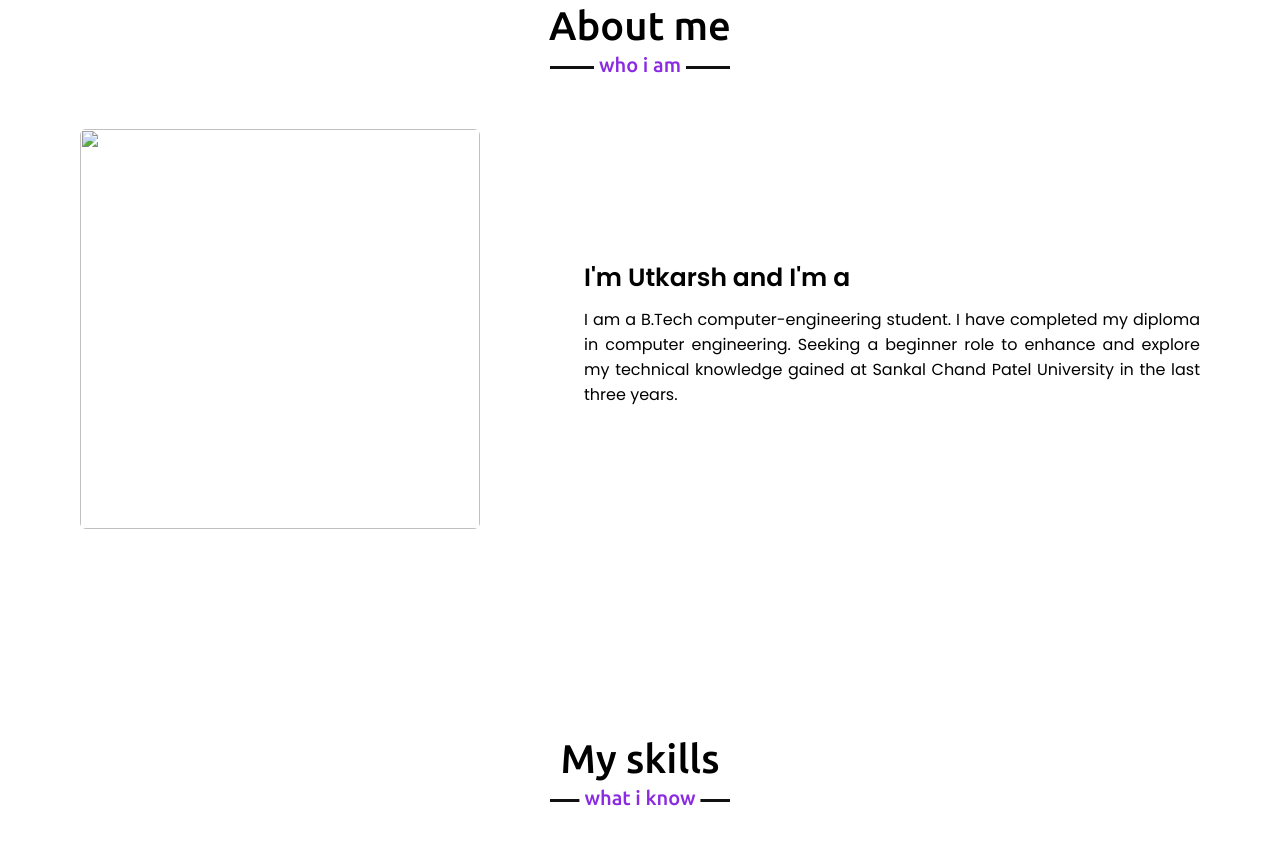
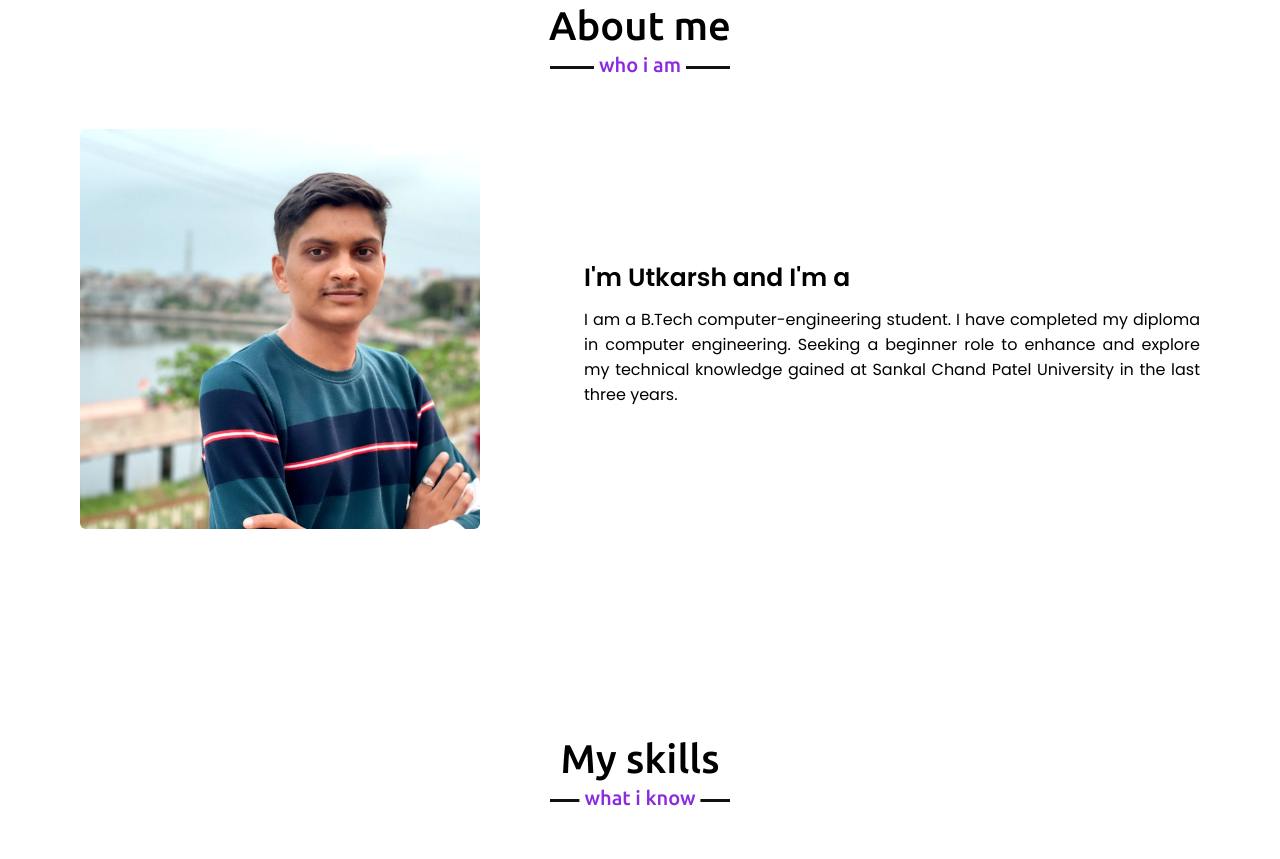
Before and after one commit to Utkarshp375/intren, a plain HTML site: page index.html in a window 1280 px wide. Shown: the part 897-1756 px from the top of the page. Drawn offline with Linux system fonts and the light colour scheme; files whose address does not match are found by name.

Commit message:
Update index.html

```diff
--- a/index.html
+++ b/index.html
@@ -25,7 +25,6 @@
         </div>
     </nav>
 
-    <!-- home section start -->
     <section class="home" id="home">
         <div class="max-width">
             <div class="home-content">
@@ -40,7 +39,7 @@
             <h2 class="title">About me</h2>
             <div class="about-content">
                 <div class="column left">
-                    <img src="images/profile-1.jpeg" alt="">
+                    <img src="profile-1.jpeg" alt="">
                 </div>
                 <div class="column right">
                     <div class="text">I'm Utkarsh and I'm a <span class="typing-2"></span></div>
```
